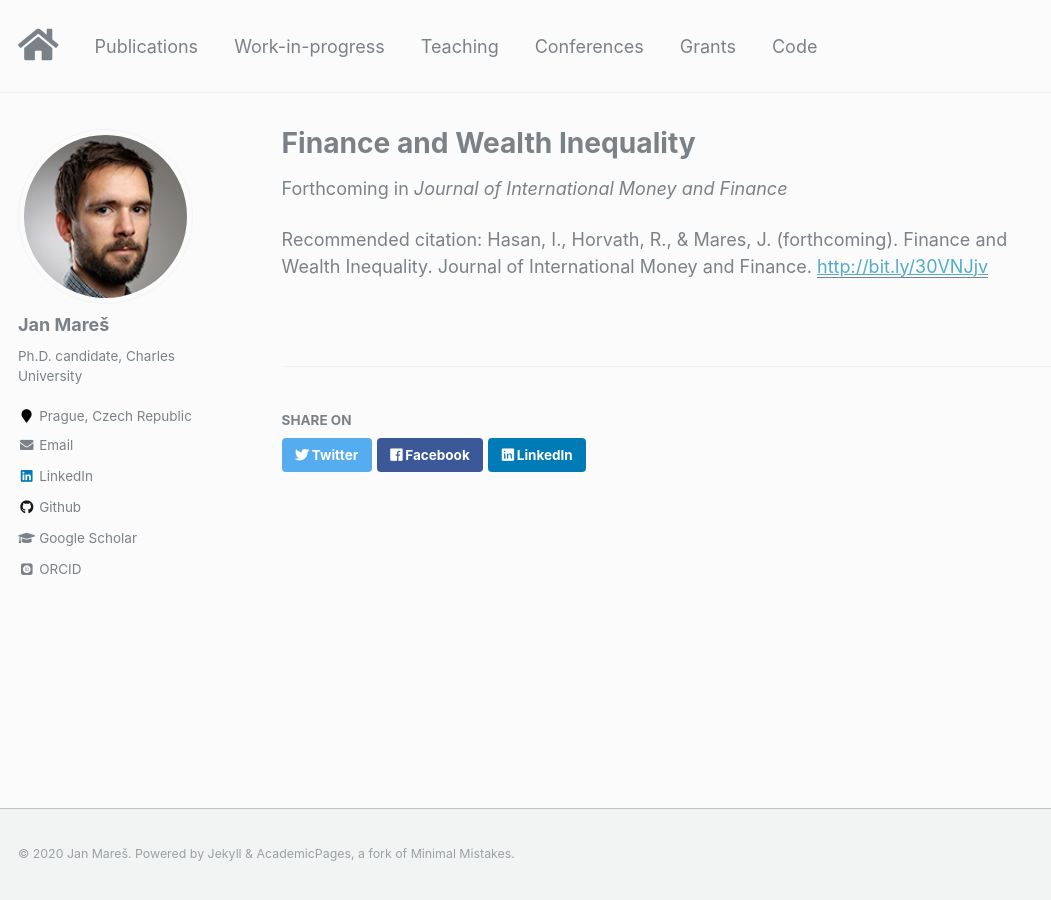
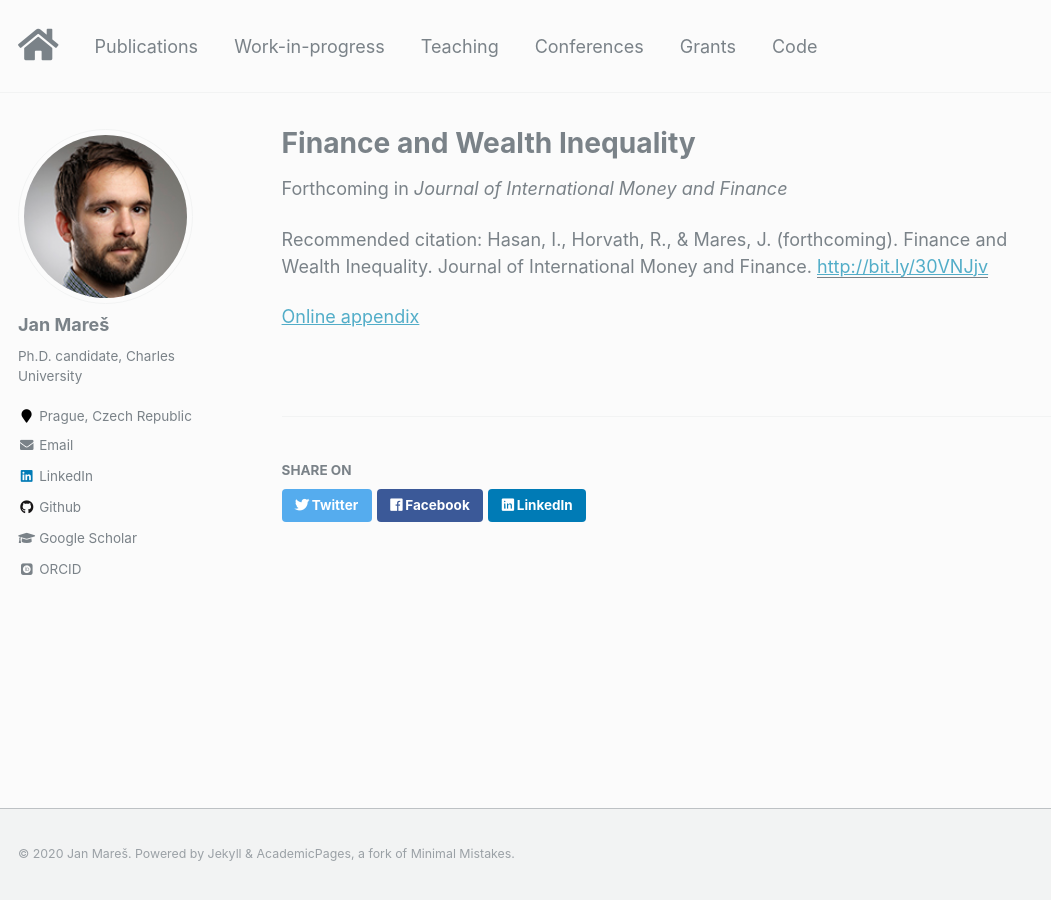
Before and after one commit to janxmares/janxmares.github.io, a Jekyll site: the page built from _forthcoming/finwealth.md, in a window 1280 px wide. Shown: the whole page, without its empty margins (0-1051 px from the left). Built offline with Jekyll 4.4.1, drawn with Linux system fonts in a browser that asks for light colours; some web fonts are replaced.

Commit message:
online appendix

```diff
--- a/_forthcoming/finwealth.md
+++ b/_forthcoming/finwealth.md
@@ -7,3 +7,4 @@ venue: 'Journal of International Money and Finance'
 paperurl: 'http://bit.ly/30VNJjv'
 citation: 'Hasan, I., Horvath, R., & Mares, J. (forthcoming). Finance and Wealth Inequality. Journal of International Money and Finance.'
 ---
+[Online appendix](https://ies.fsv.cuni.cz/default/file/download/id/33142)
```
